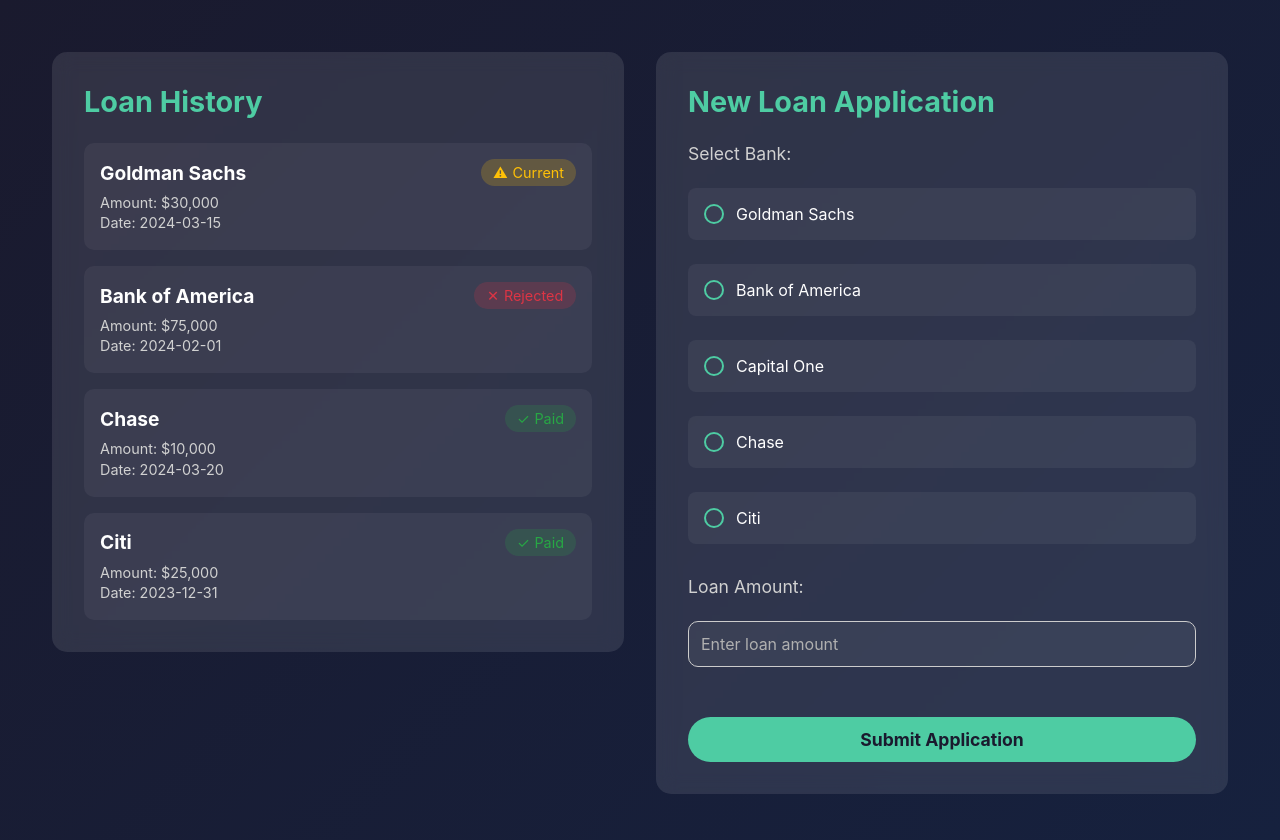
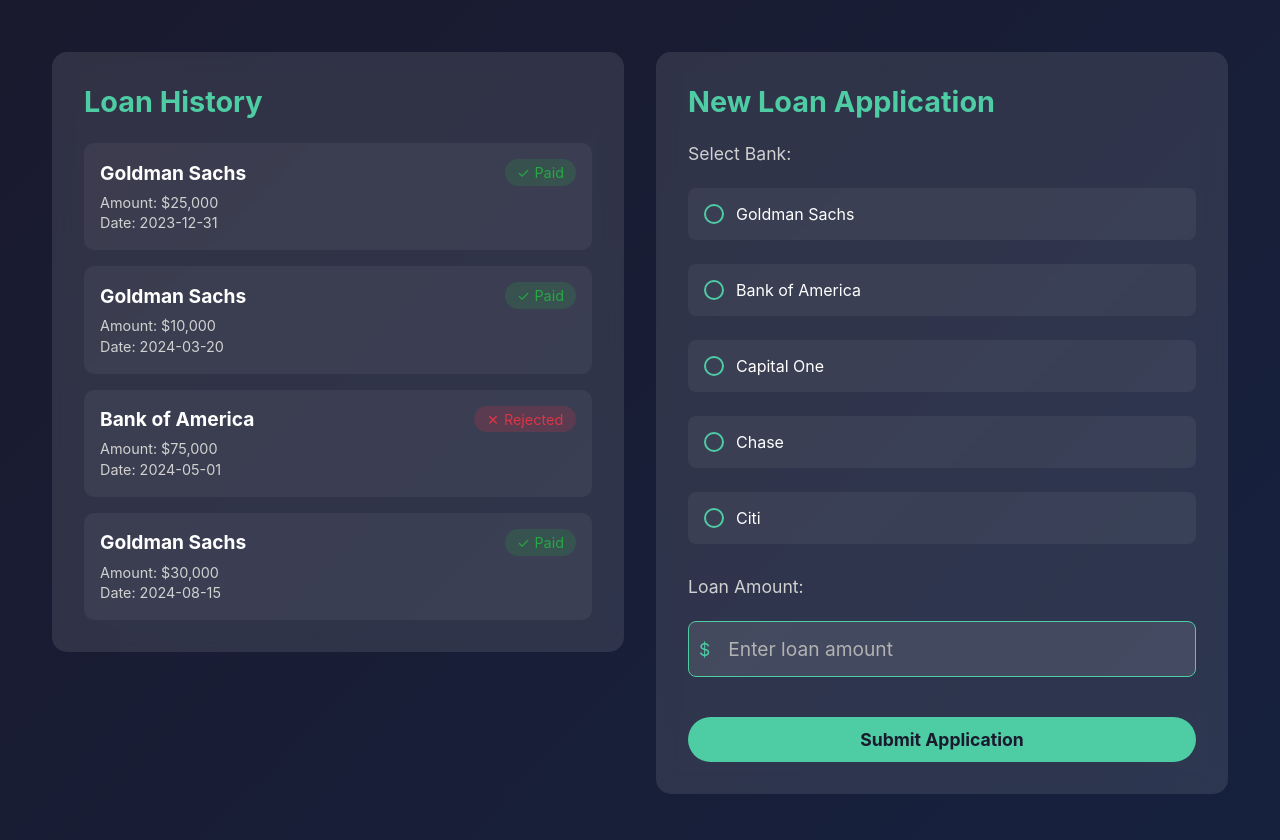
Before and after one commit to ajay-jayanth/ripple-banking, a Flask app: page /merchant/merchant-dashboard in a window 1280 px wide. Run offline with Flask 3, Linux system fonts and the light colour scheme.

Commit message:
submit functionality

```diff
--- a/merchant/routes.py
+++ b/merchant/routes.py
@@ -1,20 +1,60 @@
 from flask import render_template, request, redirect, url_for, flash
 from . import merchant_bp  # Import the Blueprint from __init__.py
-# Import functions to read data from CSV
+import csv
+from datetime import datetime
 from .data import read_loans, read_banks
+import os
+
+BASE_DIR = os.path.dirname(os.path.abspath(__file__))
 
 
-@merchant_bp.route('/merchant-dashboard')
+@merchant_bp.route('/merchant-dashboard', methods=['GET', 'POST'])
 def merchant_dashboard():
-    # Fetch data from CSV files
-    loans = read_loans()
-    banks = read_banks()
-    return render_template('merchant-dashboard.html', loans=loans, banks=banks)
+    # Read loans and banks
+    loans = read_loans()  # Assuming read_loans() returns loan data
+    banks = read_banks()  # Assuming read_banks() returns bank data
+
+    # Check if there is any loan with the status 'current'
+    has_current_loan = any(loan['status'] == 'current' for loan in loans)
+
+    return render_template('merchant-dashboard.html', loans=loans, banks=banks, has_current_loan=has_current_loan)
 
 
 @merchant_bp.route('/submit-loan', methods=['POST'])
 def submit_loan():
+    # Get data from the form
     bank = request.form.get('bank')
-    # Add processing logic here (e.g., save new loan)
+    amount = request.form.get('amount')
+
+    # Format the amount (remove any commas if they exist)
+    amount = amount.replace(",", "")  # Remove commas from the amount
+    amount = int(amount)  # Convert to integer
+
+    # Get the current date
+    current_date = datetime.today().strftime('%Y-%m-%d')
+
+    # Append new loan to the CSV file
+    loan_data = {
+        "bank": bank,
+        "status": "current",  # Set the loan status as 'current' for the new loan
+        "date": current_date,
+        "amount": amount
+    }
+
+    # Write the new loan to the CSV file
+    loans_file_path = os.path.join(
+        BASE_DIR, '..', 'static', 'data', 'loans.csv')
+
+    # Open the loans file in append mode
+    with open(loans_file_path, mode='a', newline='') as file:
+        fieldnames = ['bank', 'status', 'date', 'amount']
+        writer = csv.DictWriter(file, fieldnames=fieldnames)
+
+        # Write the new loan record
+        writer.writerow(loan_data)
+
+    # Flash success message
     flash('Loan application submitted successfully!', 'success')
+
+    # Redirect back to the dashboard
     return redirect(url_for('merchant.merchant_dashboard'))
--- a/static/dashboard.css
+++ b/static/dashboard.css
@@ -341,3 +341,52 @@ button[type="submit"] {
 button[type="submit"]:hover {
   background: #3db892;
 }
+
+/* Disabled Submit Button */
+button[type="submit"].disabled {
+  background: #d1d1d1;
+  color: #757575;
+  cursor: not-allowed;
+  pointer-events: none; /* Disables clicking */
+}
+
+button[type="submit"].disabled:hover {
+  background: #d1d1d1; /* Prevent hover effect when disabled */
+}
+
+/* Add this to your existing CSS */
+
+/* Container to hold the input and dollar sign together */
+.loan-amount-container {
+  display: flex;
+  align-items: center;
+  background: rgba(255, 255, 255, 0.1);
+  padding: 10px;
+  border-radius: 8px;
+  border: 1px solid #4ecca3; /* Border around the container */
+}
+
+.currency-symbol {
+  color: #4ecca3; /* Green color for the dollar sign */
+  font-size: 1.1rem;
+  margin-right: 8px; /* Space between dollar sign and input */
+}
+
+input#loan-amount {
+  background: transparent;
+  border: none;
+  color: white;
+  font-size: 1.2rem;
+  flex-grow: 1; /* Makes the input fill the available space */
+  padding: 5px 10px;
+  width: 100%;
+  outline: none;
+}
+
+input#loan-amount::placeholder {
+  color: #b3b3b3; /* Light grey color for the placeholder text */
+}
+
+input#loan-amount:focus {
+  border-color: #3db892; /* Slightly darker green for focus */
+}
--- a/static/data/loans.csv
+++ b/static/data/loans.csv
@@ -1,5 +1,5 @@
 bank,status,date,amount
-Goldman Sachs,current,2024-03-15,30000
-Bank of America,rejected,2024-02-01,75000
-Chase,paid,2024-03-20,10000
-Citi,paid,2023-12-31,25000
+Goldman Sachs,paid,2023-12-31,25000
+Goldman Sachs,paid,2024-03-20,10000
+Bank of America,rejected,2024-05-01,75000
+Goldman Sachs,paid,2024-08-15,30000
--- a/templates/merchant-dashboard.html
+++ b/templates/merchant-dashboard.html
@@ -66,19 +66,35 @@
           </div>
 
           <!-- New Input for Loan Amount -->
-          <div class="form-group">
+          <div class="form-group loan-amount-group">
             <label for="loan-amount">Loan Amount:</label>
+            <div class="loan-amount-container">
+              <span class="currency-symbol">$</span>
               <input
-              type="number"
+                type="text"
                 id="loan-amount"
                 name="amount"
                 placeholder="Enter loan amount"
                 required
                 min="1000"
+                step="100"
               />
             </div>
+          </div>
 
-          <button type="submit">Submit Application</button>
+          <!-- Submit Button with Conditional Disable -->
+          <button
+            type="submit"
+            {%
+            if
+            has_current_loan
+            %}disabled{%
+            endif
+            %}
+            class="{% if has_current_loan %}disabled{% endif %}"
+          >
+            Submit Application
+          </button>
         </form>
       </div>
     </div>
```
Lines whose indentation alone changed are shown as unchanged.
